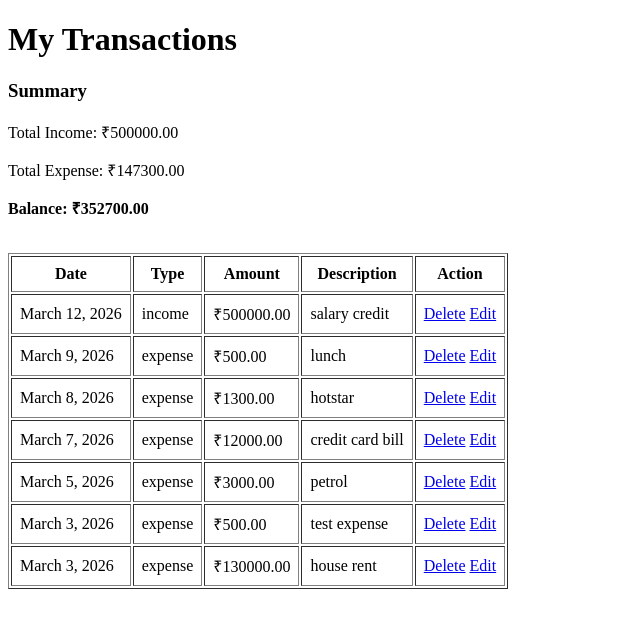
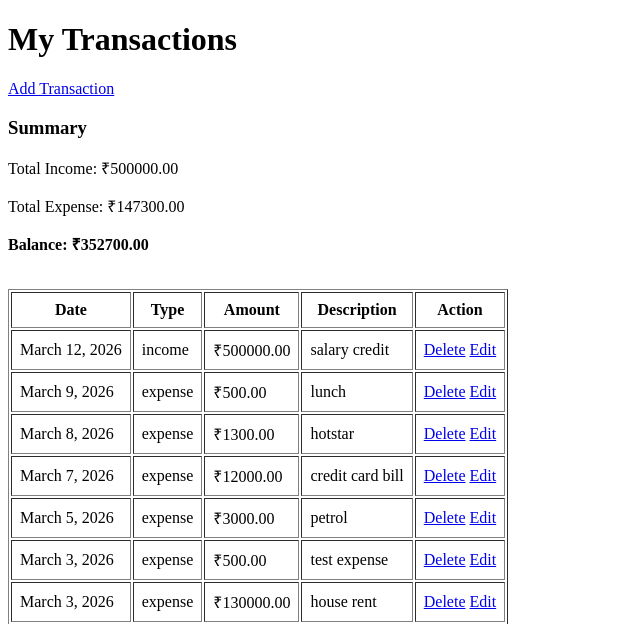
Before and after one commit to abheshm/Expense_Tracker, a Django app: page / in a window 1280 px wide. Shown: the top 624 px of the page, without its empty margins (0-640 px from the left). Run offline with Django 5.2, Linux system fonts and the light colour scheme; data comes from the database, SQL or seed files in the repository; both versions use the stored data as it was after the commit.

Commit message:
Add Transaction button implemented

```diff
--- a/Expenses/templates/expenses/transaction_list.html
+++ b/Expenses/templates/expenses/transaction_list.html
@@ -5,6 +5,7 @@
 </head>
 <body>
     <h1>My Transactions</h1>
+    <a href="/add/">Add Transaction</a>
     <h3>Summary</h3>
     <p>Total Income: ₹{{ total_income }}</p>
     <p>Total Expense: ₹{{ total_expense }}</p>
```
Also changed, not shown: db.sqlite3.
